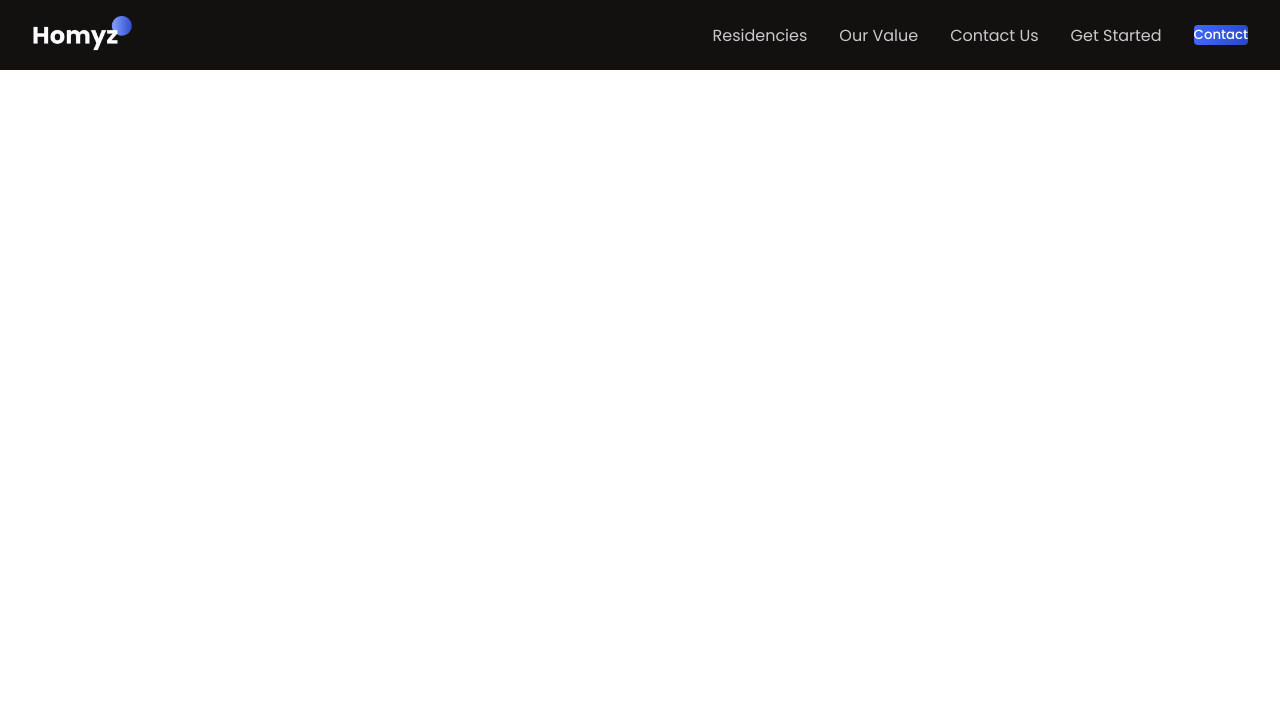
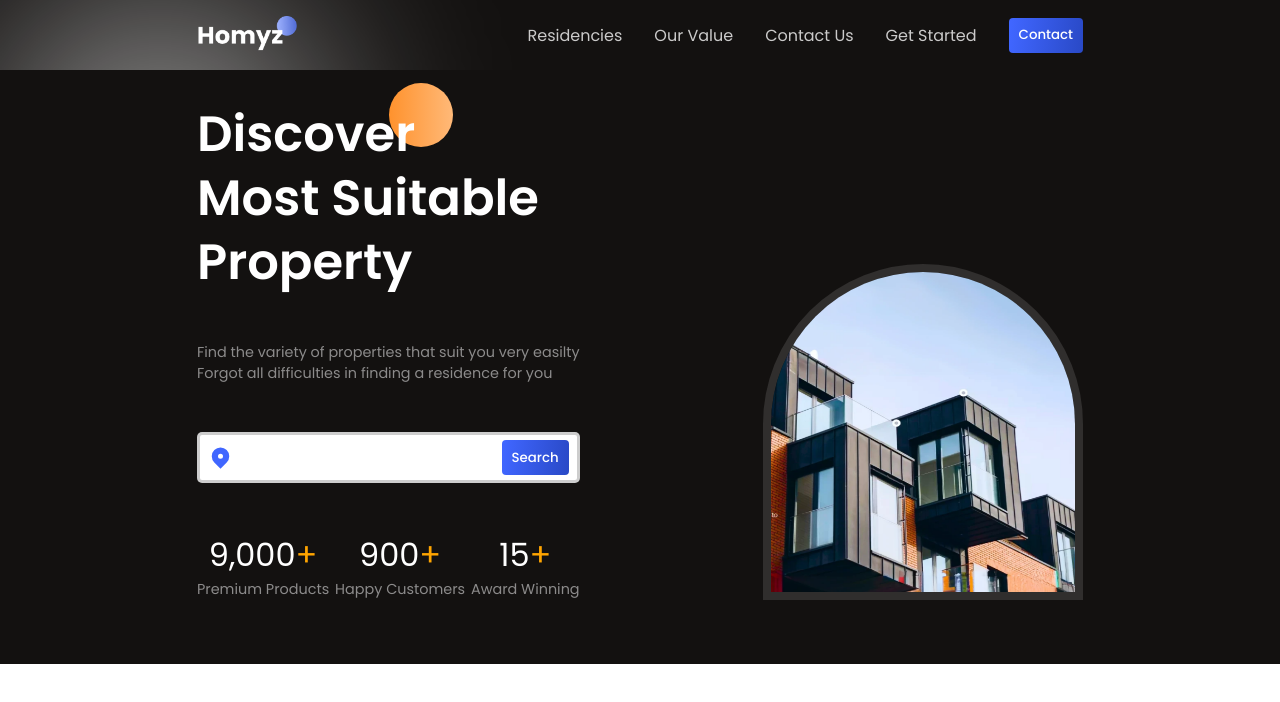
Before and after one commit to UserSampath/Business-Site, a React (Vite) app: page / in a window 1280 px wide. Shown: the top 702 px of the page. Built offline with nearby package versions, Linux system fonts and the light colour scheme.

Commit message:
complete header part

```diff
--- /dev/null
+++ b/src/App.css
@@ -0,0 +1,18 @@
+.App{
+    position: relative;
+    overflow-x: clip;
+}
+.App>:nth-child(1){
+    background: var(--black);
+    position: relative;
+}
+
+.white-gradient{
+    position: absolute;
+    width: 20rem;
+    height: 20rem;
+    background:rgba(255, 255, 255, 0.522) ;
+    filter: blur(100px);
+    border-radius: 100px;
+
+}
--- a/src/App.jsx
+++ b/src/App.jsx
@@ -1,8 +1,14 @@
 import { Header } from "./components/Header/Header";
+import { Hero } from "./components/Hero/Hero";
+import "./App.css";
 function App() {
   return (
     <div className="app">
-      <Header/>
+      <div>
+        <div className="white-gradient" />
+        <Header />
+        <Hero />
+      </div>
     </div>
   );
 }
--- a/src/components/Hero/Hero.css
+++ b/src/components/Hero/Hero.css
@@ -0,0 +1,76 @@
+.hero-wrapper {
+  color: white;
+  position: relative;
+  padding-bottom: 2rem;
+  background-color: var(--black);
+}
+.hero-container {
+  justify-content: space-between;
+  align-items: flex-end;
+}
+
+/*left side */
+.hero-left {
+  gap: 3rem;
+}
+.hero-title {
+  position: relative;
+  z-index: 1;
+}
+
+.hero-title > h1 {
+  font-weight: 600;
+  font-size: 3.1rem;
+  line-height: 4rem;
+}
+.orange-circle {
+  height: 4rem;
+  width: 4rem;
+  background: var(--orange-gradient);
+  border-radius: 999px;
+  position: absolute;
+  right: 25%;
+  top: -10%;
+  z-index: -1;
+}
+.search-bar{
+    background-color: white;
+    border-radius: 5px;
+    border: 3px solid rgba(120, 120, 120,0.374);
+    padding: 0.3rem 0.5rem;
+    justify-content: space-between;
+    width: 100%;
+
+}
+.search-bar>input{
+    border: none;
+    outline: none;
+}
+
+.stats{
+    width: 100%;
+    justify-content: space-between;
+
+}
+
+.stat>:nth-child(1){
+font-size: 2rem;
+}
+.stat>:nth-child(1)>:last-child{
+    color: orange;
+}
+
+/*right side*/
+
+.image-container {
+  width: 20rem;
+  height: 21rem;
+  overflow: hidden;
+  border-radius: 15rem 15rem 0 0;
+  border: 8px solid rgba(255, 255, 255, 0.12);
+}
+
+.image-container > img {
+  width: 100%;
+  height: 100%;
+}
--- a/src/components/Hero/Hero.jsx
+++ b/src/components/Hero/Hero.jsx
@@ -0,0 +1,69 @@
+import React from "react";
+import "./Hero.css";
+import { HiLocationMarker } from "react-icons/hi";
+import CountUp from "react-countup";
+export const Hero = () => {
+  return (
+    <section className="hero-wrapper">
+      <div className="paddings innerWidth flexCenter hero-container">
+        {/* leftSide */}
+        <div className="hero-left flexColStart">
+          <div className="hero-title ">
+            <div className="orange-circle"></div>
+            <h1>
+              Discover
+              <br />
+              Most Suitable
+              <br />
+              Property
+            </h1>
+          </div>
+          <div className="hero-des flexColStart">
+            <span className="secondaryText">
+              Find the variety of properties that suit you very easilty
+            </span>
+            <span className="secondaryText">
+              Forgot all difficulties in finding a residence for you
+            </span>
+          </div>
+
+          <div className="search-bar flexCenter">
+            <HiLocationMarker color="var(--blue)" size={25} />
+            <input type="text" />
+            <button className="button">Search </button>
+          </div>
+          <div className="flexCenter stats">
+            <div className="flexColCenter stat">
+              <span>
+                <CountUp start={8800} end={9000} duration={1}></CountUp>
+                <span>+</span>
+              </span>
+              <span className="secondaryText">Premium Products</span>
+            </div>
+
+            <div className="flexColCenter stat">
+              <span>
+                <CountUp start={1800} end={900} duration={1}></CountUp>
+                <span>+</span>
+              </span>
+              <span className="secondaryText">Happy Customers</span>
+            </div>
+
+            <div className="flexColCenter stat">
+              <span>
+                <CountUp end={15}></CountUp>
+                <span>+</span>
+              </span>
+              <span className="secondaryText">Award Winning</span>
+            </div>
+          </div>
+        </div>
+        <div className="hero-right flexCenter">
+          <div className="image-container">
+            <img src="./hero-image.png" alt="" />
+          </div>
+        </div>
+      </div>
+    </section>
+  );
+};
--- a/src/index.css
+++ b/src/index.css
@@ -87,7 +87,8 @@ a {
   color: white;
   background: var(--blue-gradient);
   border: none;
-
+height: 35px;
+padding:0 10px 0 10px;
   border-radius: 4px;
   transition: all 300ms ease-in;
 
@@ -99,9 +100,9 @@ a {
 
 
 /* media queries */
-@media (min-width: 1536px) {
+@media (min-width: 1000px) {
   .innerWidth {
-    max-width: 1280px;
+    max-width: 950px;
     margin: auto;
   }
 }
```
Also changed, not shown: src/components/Companies/Companies.jsx (added, +7 -0 lines), src/components/Companies/Companies.css (added).
